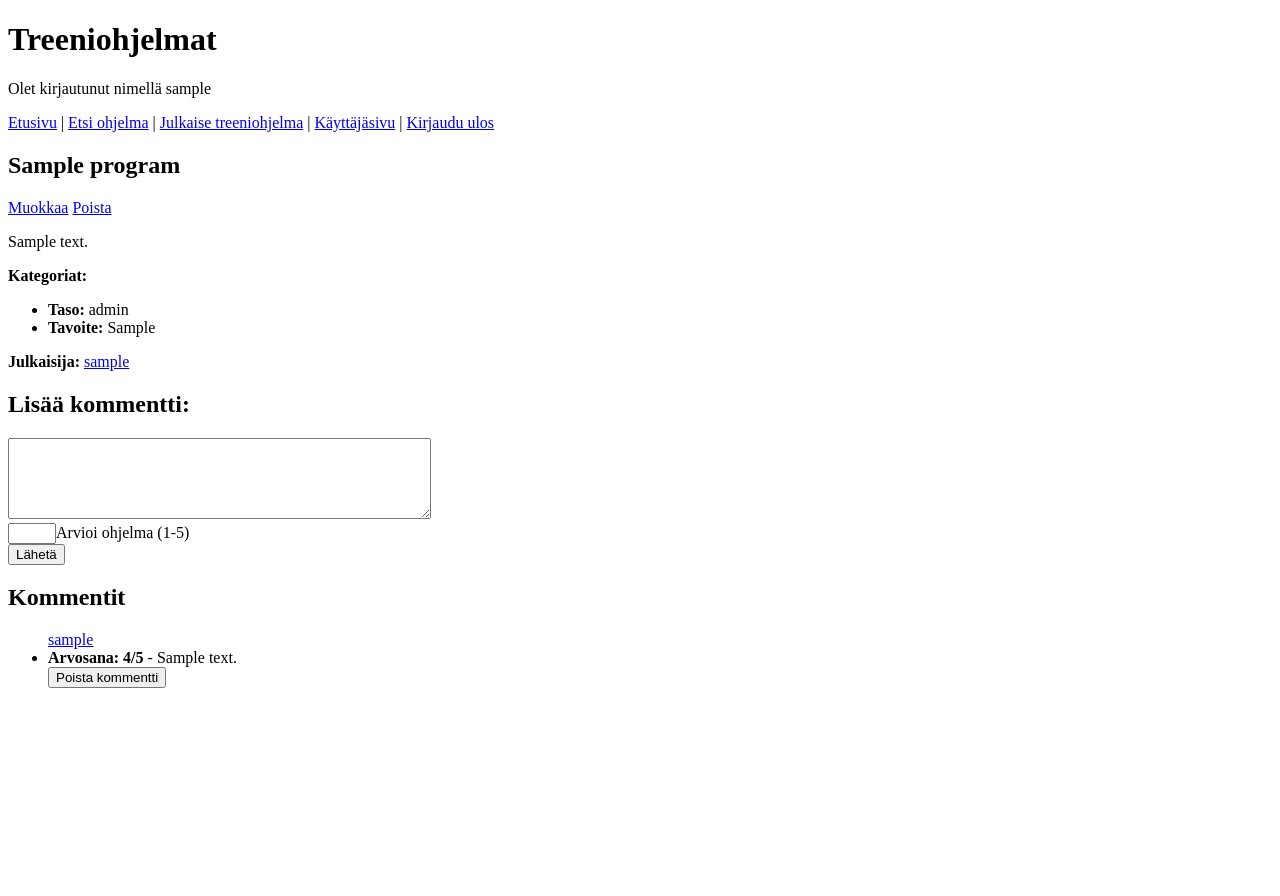
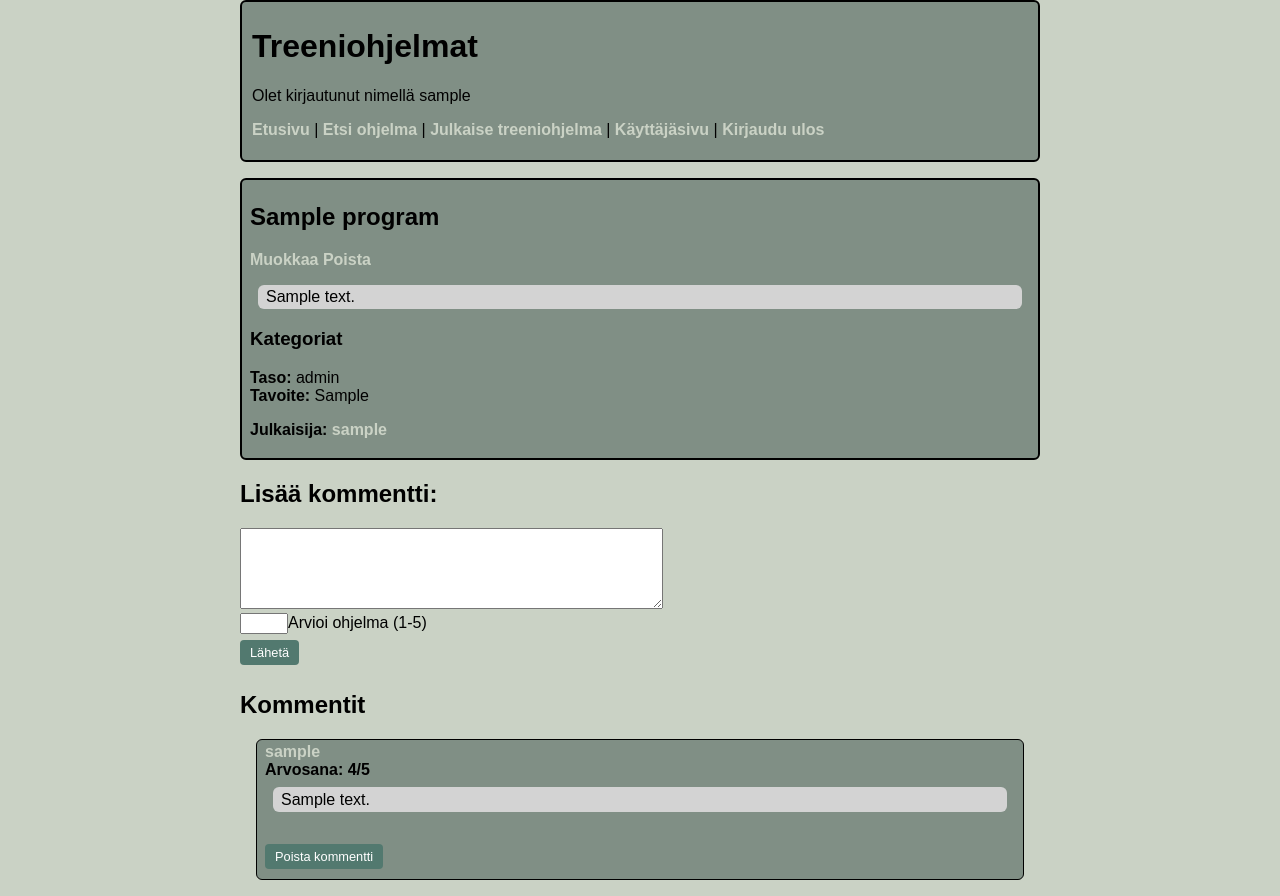
Before and after one commit to aaveeti/Treeniohjelmat, a Flask app: template templates/show_program.html in a window 1280 px wide. Before the commit the page ends 688 px from the top, so only its background shows below. Run offline with Flask 3, Linux system fonts and the light colour scheme; the visitor is signed in with stand-in values (Sample User, id 1); the template is opened without the code that fills it: most values are stand-ins (such as "Sample title", 1, 10 or a date in 2020).

Commit message:
Add website style.css

```diff
--- a/static/style.css
+++ b/static/style.css
@@ -0,0 +1,78 @@
+body {
+    margin: auto;
+    max-width: 50em;
+    font-family: sans-serif;
+    background-color: #cad2c5;
+}
+
+.header {
+    background-color: #808f85;
+    padding: 5px 10px;
+    border-radius: 6px;
+    border: 2px solid black;
+}
+
+a {
+    text-decoration: none;
+    color: #2f3e46;
+    font-weight: bold;
+    transition: all 0.2s ease;
+}
+
+.header a, .comment a, .program a {
+    color: #cad2c5;
+}
+
+a:hover {
+    text-decoration: underline;
+    color: #354f52;
+}
+
+.program {
+    background-color: #808f85;
+    border: 2px solid black;
+    margin-top: 1em;
+    margin-bottom: 1em;
+    border-radius: 6px;
+    padding: 0.2em 0.5em;
+}
+
+.content {
+    background-color: lightgray;
+    border-radius: 6px;
+    margin: 0.5em;
+    padding: 0.2em 0.5em;
+}
+
+.create {
+    background-color: #808f85;
+    border: 1px solid black;
+    margin: 1em;
+    border-radius: 6px;
+    padding: 0.2em 0.5em;
+}
+
+.comment {
+    background-color: #808f85;
+    border: 1px solid black;
+    margin: 1em;
+    border-radius: 6px;
+    padding: 0.2em 0.5em;
+}
+
+input[type="submit"] {
+    background-color: #52796f;
+    color: white;
+    border: none;
+    padding: 5px 10px;
+    margin-top: 0.5em;
+    margin-bottom: 0.5em;
+    border-radius: 4px;
+    cursor: pointer;
+    font-size: 0.8em;
+    transition: background-color 0.2s ease;
+}
+
+input[type="submit"]:hover {
+    background-color: #354f52;
+}
--- a/templates/edit_program.html
+++ b/templates/edit_program.html
@@ -5,9 +5,10 @@
 {% block content %}
 <h2>Muokkaa treeniohjelmaa</h2>
 <form action="/update_program" method="post">
+  <div class="create">
   <p>
     Otsikko: <br />
-    <input type="text" name="title" value="{{ program.title }}" maxlength="50" required/>
+    <input type="text" name="title" value="{{ program.title }}" size="50" maxlength="50" required/>
   </p>
   <p>
     Kuvaus: <br />
@@ -29,5 +30,6 @@
   </p>
   <input type="hidden" name="program_id" value="{{ program.id }}" />
   <input type="submit" value="Päivitä" />
+  </div>
 </form>
 {% endblock %}
--- a/templates/layout.html
+++ b/templates/layout.html
@@ -7,6 +7,7 @@
 </head>
 
 <body>
+  <div class="header">
     <h1>Treeniohjelmat</h1>
 
     {% if session.username %}
@@ -15,6 +16,7 @@
     </p>
     {% endif %}
 
+    <div class="nav">
       <p>
         <a href="\">Etusivu</a> |
         <a href="\find_program">Etsi ohjelma</a> |
@@ -27,6 +29,9 @@
         <a href="\register">Rekisteröidy</a>
         {% endif %}
       </p>
+    </div>
+  </div>
+
 
   {% block content %}{% endblock %}
 
--- a/templates/new_program.html
+++ b/templates/new_program.html
@@ -5,9 +5,10 @@
 {% block content %}
 <h2>Julkaise treeniohjelma</h2>
 <form action="/create_program" method="post">
+  <div class="create">
   <p>
     Otsikko: <br />
-    <input type="text" name="title" maxlength="50" required/>
+    <input type="text" name="title" size="50" maxlength="50" required/>
   </p>
   <p>
     Kuvaus: <br />
@@ -26,5 +27,6 @@
     {% endfor %}
   </p>
   <input type="submit" value="Julkaise" />
+ </div>
 </form>
 {% endblock %}
--- a/templates/show_program.html
+++ b/templates/show_program.html
@@ -3,6 +3,7 @@
 {% block title %}{{ program.title }}{% endblock%}
 
 {% block content %}
+<div class="program">
 <h2>{{ program.title }}</h2>
 {% if session.user_id == program.user_id %}
 <p>
@@ -11,18 +12,19 @@
 </p>
 {% endif %}
 <p>
+  <div class="content">
   {{ program.content }}
+  </div>
 </p>
+<h3>Kategoriat</h3>
 <p>
-  <strong>Kategoriat:</strong>
-  <ul>
-    <li><strong>Taso:</strong> {{ level }}</li>
-    <li><strong>Tavoite:</strong> {{ workout_type }}</li>
-  </ul>
+  <strong>Taso:</strong> {{ level }}<br>
+  <strong>Tavoite:</strong> {{ workout_type }}
 </p>
 <p>
   <strong>Julkaisija:</strong> <a href="/user/{{ program.user_id }}">{{ program.username }}</a>
 </p>
+</div>
   {% if session.username %}
   <h2>Lisää kommentti:</h2>
   <form action="/create_comment" method="post">
@@ -34,9 +36,9 @@
   {% endif %}
   <h2>Kommentit</h2>
   {% for comment in comments %}
-    <ul>
+    <div class="comment">
     <a href="/user/{{ comment.user_id }}">{{ comment.username }}</a><br>
-      <li><strong>Arvosana: {{ comment.rating }}/5</strong> - {{ comment.comment }}</li>
+    <strong>Arvosana: {{ comment.rating }}/5</strong> <div class="content">{{ comment.comment }}</div><br>
     {% if session.user_id == comment.user_id %}
       <form action="/delete_comment" method="POST" style="display:inline;">
       <input type="hidden" name="comment_id" value="{{ comment.id }}">
@@ -44,7 +46,7 @@
       <input type="submit" value="Poista kommentti" onclick="return confirm('Haluatko varmasti poistaa kommentin?')">
       </form>
     {% endif %}
-    </ul>
+    </div>
     {% else %}
     <p>Ei vielä kommentteja.</p>
   {% endfor %}
```
Also changed, not shown: programs.py (+24 -5 lines), templates/find_program.html (+8 -5 lines), templates/index.html (+7 -5 lines), templates/show_user.html (+9 -5 lines), users.py (+10 -4 lines). Lines whose indentation alone changed are shown as unchanged.
